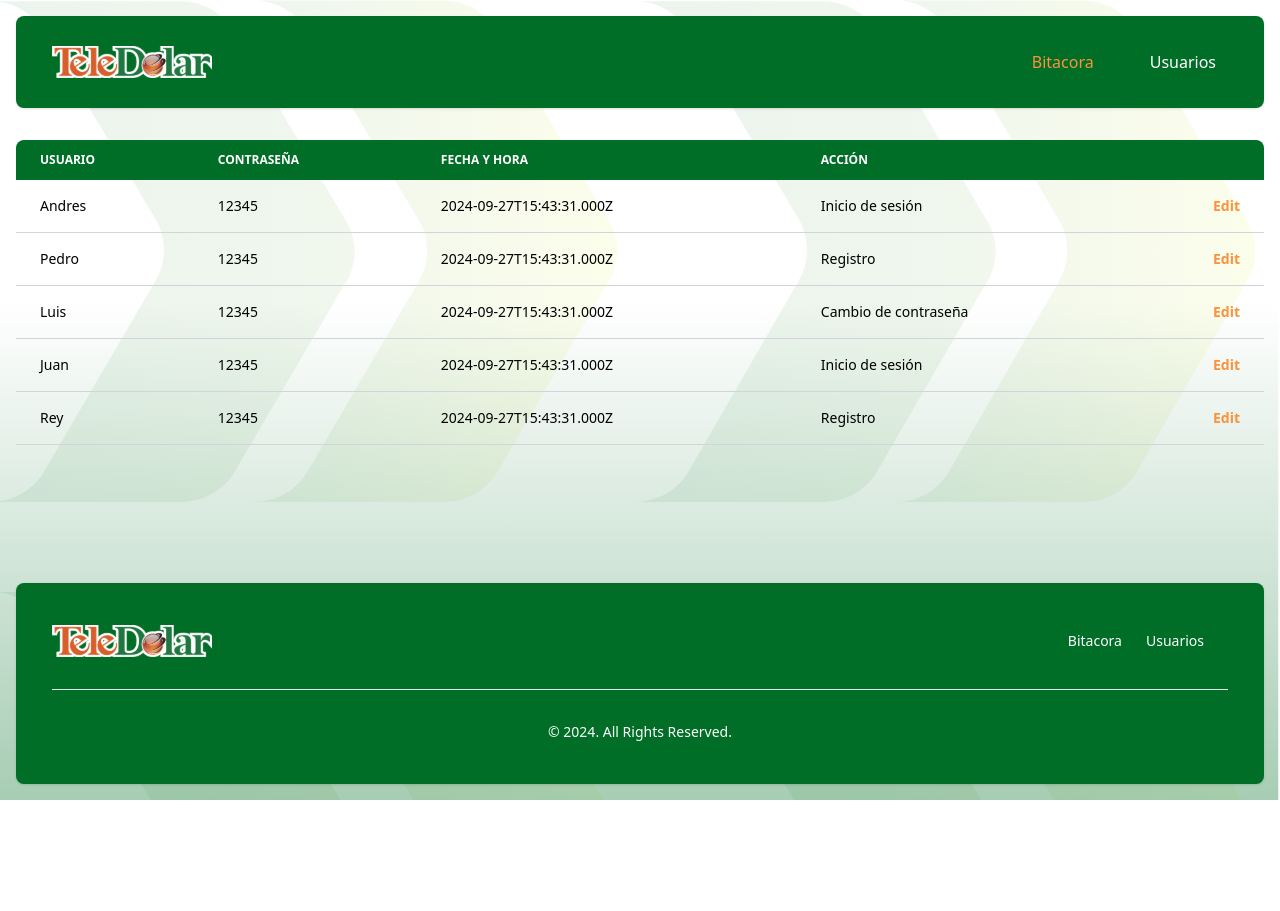
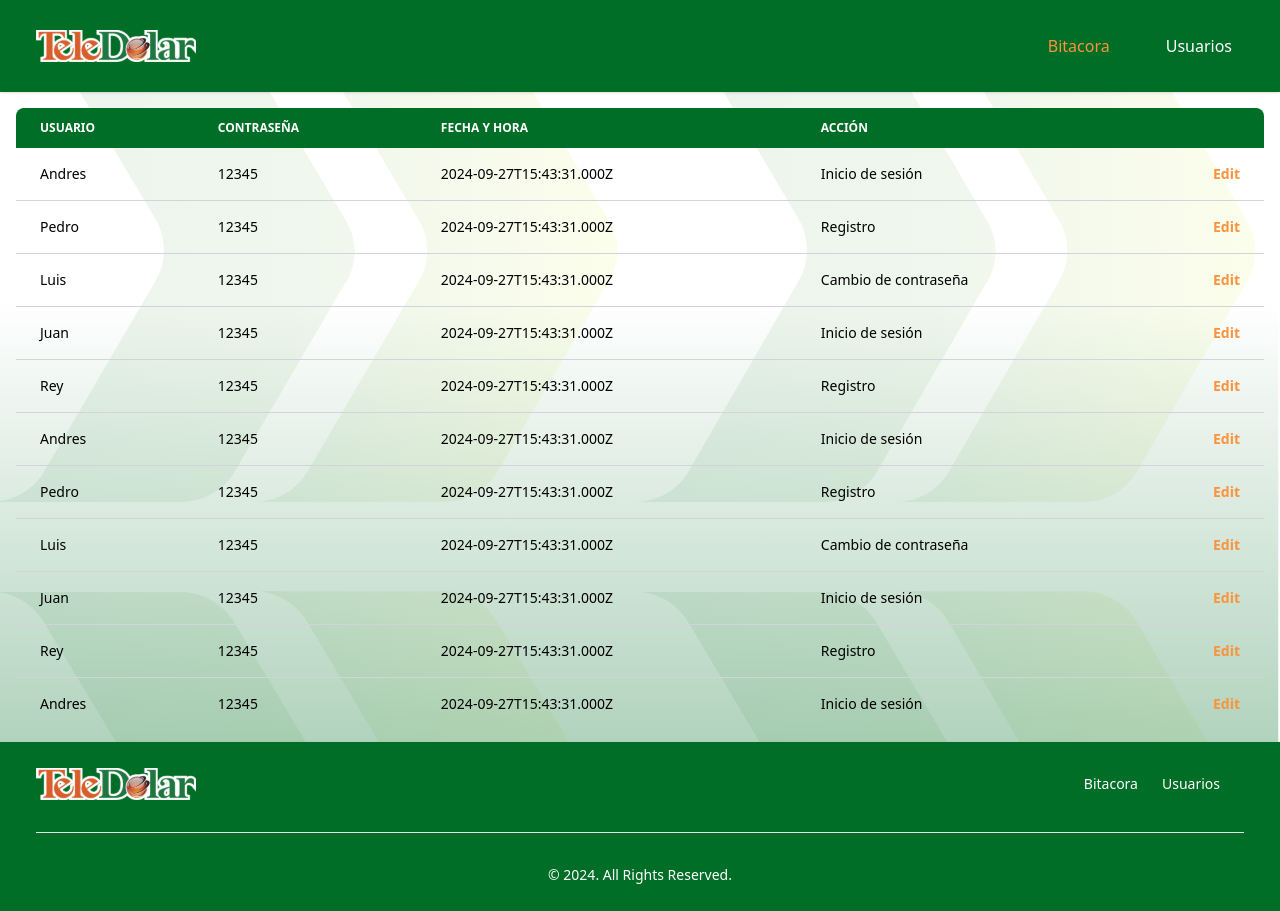
Before and after one commit to ACordoba15/Backoffice, a React (Vite) app: page / in a window 1280 px wide. Before the commit the page ends 800 px from the top, so only its background shows below. Built offline with nearby package versions, Linux system fonts and the light colour scheme.

Commit message:
Ajuste diseño

```diff
--- a/src/components/Footer/Footer.tsx
+++ b/src/components/Footer/Footer.tsx
@@ -1,7 +1,7 @@
 export const Footer = () => {
     return (
-        <footer className="shadow bg-color-td rounded-lg m-4">
-            <div className="w-full max-w-screen-xl mx-auto p-4 md:py-8">
+        <footer className="shadow bg-color-td">
+            <div className="w-full max-w-screen-xl mx-auto p-4">
                 <div className="sm:flex sm:items-center sm:justify-between">
                     <a className="flex items-center mb-4 sm:mb-0 space-x-3 rtl:space-x-reverse">
                         <img
--- a/src/components/Menu/Menu.css
+++ b/src/components/Menu/Menu.css
@@ -9,3 +9,7 @@
 .content {
   flex: 1;
 }
+
+.table-height {
+  max-height: 618px;
+}
--- a/src/components/Menu/Menu.tsx
+++ b/src/components/Menu/Menu.tsx
@@ -34,7 +34,66 @@ export const Menu = () => {
             date: new Date().toISOString(),
             action: "Registro",
         },
-
+        {
+            name: "Andres",
+            password: "12345",
+            date: new Date().toISOString(),
+            action: "Inicio de sesión",
+        },
+        {
+            name: "Pedro",
+            password: "12345",
+            date: new Date().toISOString(),
+            action: "Registro",
+        },
+        {
+            name: "Luis",
+            password: "12345",
+            date: new Date().toISOString(),
+            action: "Cambio de contraseña",
+        },
+        {
+            name: "Juan",
+            password: "12345",
+            date: new Date().toISOString(),
+            action: "Inicio de sesión",
+        },
+        {
+            name: "Rey",
+            password: "12345",
+            date: new Date().toISOString(),
+            action: "Registro",
+        },
+        {
+            name: "Andres",
+            password: "12345",
+            date: new Date().toISOString(),
+            action: "Inicio de sesión",
+        },
+        {
+            name: "Pedro",
+            password: "12345",
+            date: new Date().toISOString(),
+            action: "Registro",
+        },
+        {
+            name: "Luis",
+            password: "12345",
+            date: new Date().toISOString(),
+            action: "Cambio de contraseña",
+        },
+        {
+            name: "Juan",
+            password: "12345",
+            date: new Date().toISOString(),
+            action: "Inicio de sesión",
+        },
+        {
+            name: "Rey",
+            password: "12345",
+            date: new Date().toISOString(),
+            action: "Registro",
+        },
     ];
 
     const [data, setData] = useState<Records[]>([]);
@@ -51,7 +110,7 @@ export const Menu = () => {
     }
 
     return (
-        <div className="relative overflow-x-auto rounded-lg m-4 content">
+        <div className="relative table-height overflow-x-auto overflow-y-auto rounded-lg m-4 content">
             <table className="w-full mx-auto text-sm text-left rtl:text-right">
                 <thead className="text-xs text-white uppercase bg-color-td">
                     <tr>
--- a/src/components/Navbar/Navbar.tsx
+++ b/src/components/Navbar/Navbar.tsx
@@ -1,6 +1,6 @@
 export function Navbar() {
     return (
-        <nav className="bg-color-td shadow rounded-lg m-4">
+        <nav className="bg-color-td shadow">
             <div className="max-w-screen-xl flex flex-wrap items-center justify-between mx-auto p-4">
                 <a
                     href="/"
--- a/src/index.css
+++ b/src/index.css
@@ -13,7 +13,7 @@ html, body {
 }
 
 body {
-  background-image: url('src/assets/Fondo.svg');
+  background-image: url('src/assets/fondo.svg');
   background-size: cover;
 }
 
```
